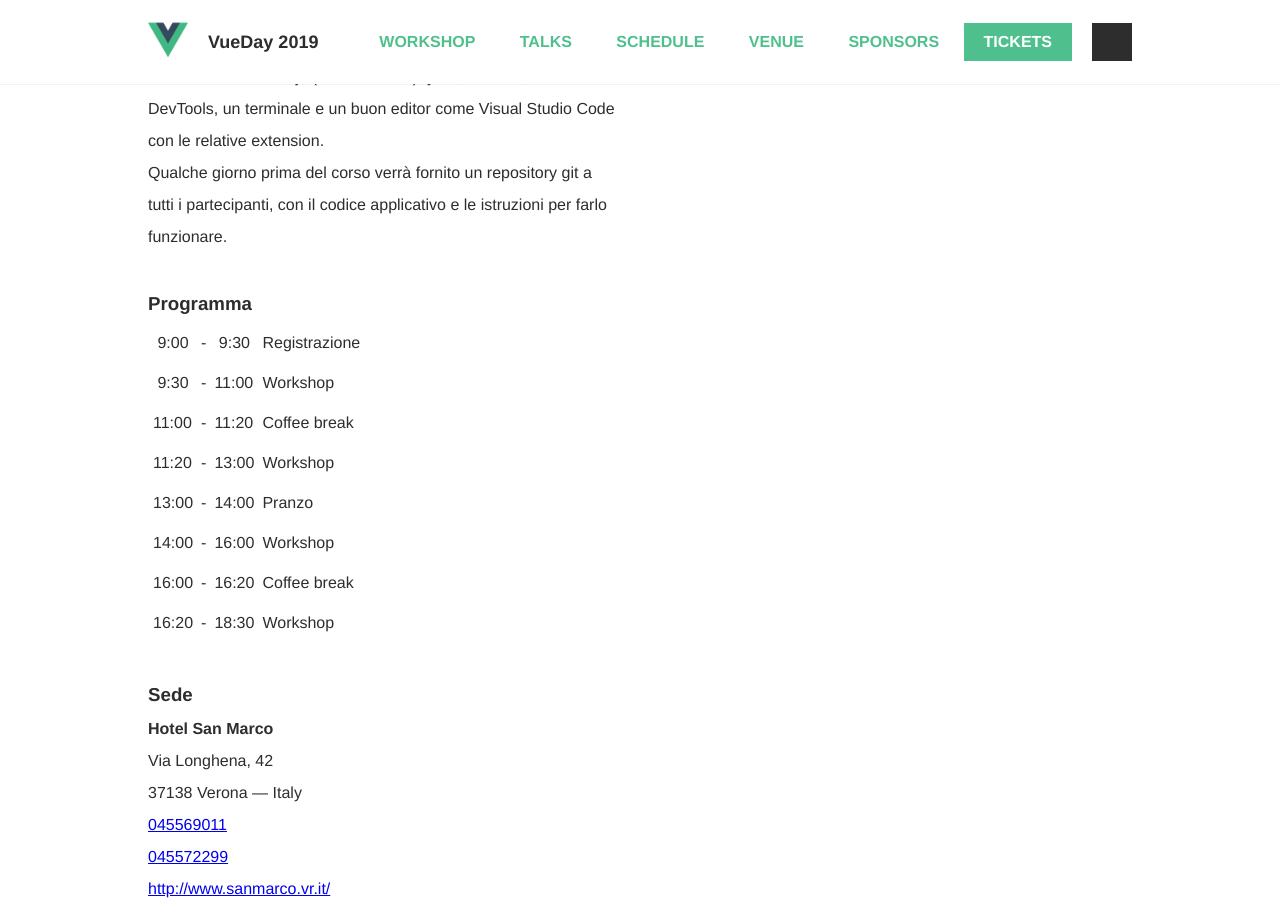
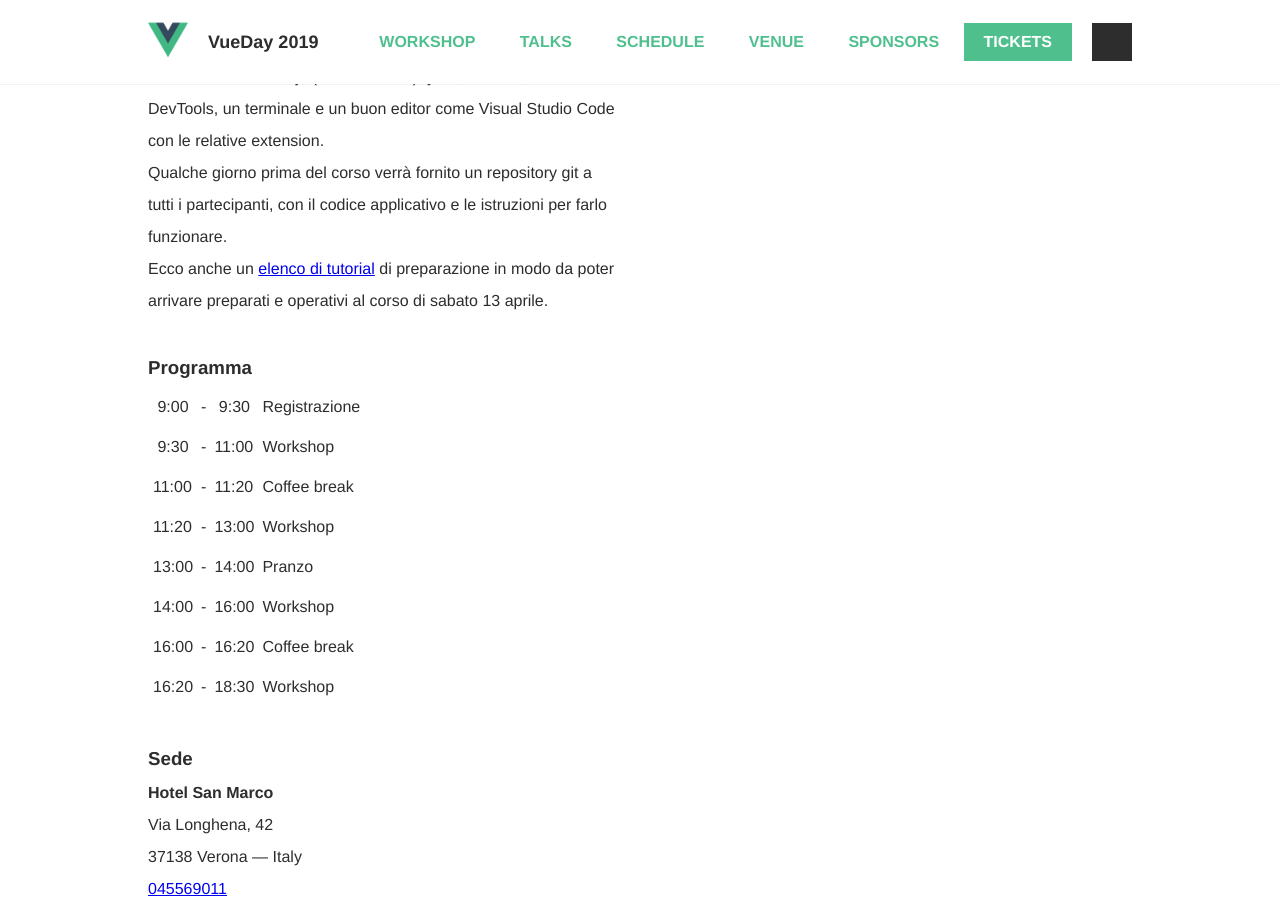
Before and after one commit to GrUSP/2019.vueday.it, a Jekyll site: the page built from training.html, in a window 1280 px wide and 900 px high, scrolled down 1980 px. Built offline with Jekyll 4.4.1, drawn with Linux system fonts in a browser that asks for light colours; some web fonts are replaced; comment, search, counter and statistics services are not loaded.

Commit message:
Link to tutorials

```diff
--- a/_includes/training/description.html
+++ b/_includes/training/description.html
@@ -75,6 +75,8 @@
             relative extension.<br/>
             Qualche giorno prima del corso verrà fornito un repository git a tutti i partecipanti, con il codice
             applicativo e le istruzioni per farlo funzionare.<br/>
+            Ecco anche un <a href="http://www.corsovuejs.it/tutorial/" target="_blank">elenco di tutorial</a> di preparazione
+            in modo da poter arrivare preparati e operativi al corso di sabato 13 aprile.
         </p>
         <br/>
 
```
